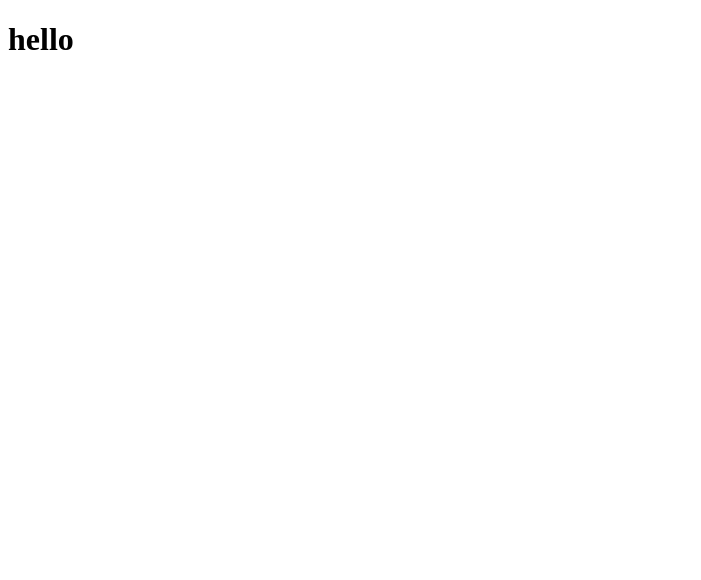
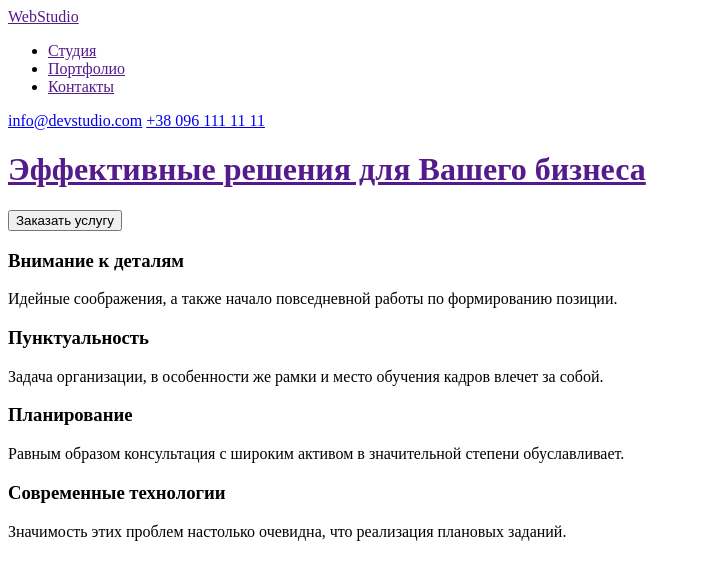
Before and after one commit to YuliyaKey/goit-markup-hw-01, a plain HTML site: page index.html in a window 1280 px wide. Shown: the whole page, without its empty margins (0-701 px from the left). Drawn offline with Linux system fonts and the light colour scheme.

Commit message:
Update index.html

```diff
--- a/index.html
+++ b/index.html
@@ -1,5 +1,5 @@
 <!DOCTYPE html>
-<html lang="en">
+<html lang="ru">
 <head>
     <meta charset="UTF-8">
     <meta http-equiv="X-UA-Compatible" content="IE=edge">
@@ -7,6 +7,49 @@
     <title>Document</title>
 </head>
 <body>
-   <h1>hello</h1>
+    <!--Шапка сайта с навигацией-->
+   <header>
+       <nav>
+           <a href="">WebStudio</a>
+            <ul>
+                <li>
+                    <a href="">Студия</a>
+                </li>
+                <li>
+                    <a href="">Портфолио</a>
+                </li>
+                <li>
+                    <a href="">Контакты</a>
+                </li>
+            </ul>
+       </nav>
+        <a href="mailto:info@devstudio.com">info@devstudio.com</a>
+        <a href="tel:+38 096 111 11 11">+38 096 111 11 11</a>
+   </header>
+   <!--Hero-->
+   <h1>
+       <a href="">Эффективные решения для Вашего бизнеса</a>
+   </h1>
+   <button type="button">Заказать услугу</button>
+   <!--h2 Наши преимущества-->
+   <section>
+        <h3>Внимание к деталям</h3>
+        <p>Идейные соображения, а также начало повседневной работы по формированию позиции.</p>
+   </section>
+   <section>
+        <h3>Пунктуальность</h3>
+        <p>Задача организации, в особенности же рамки и место обучения кадров влечет за собой.</p>
+   </section>
+    <section>
+        <h3>Планирование</h3>
+        <p>Равным образом консультация с широким активом в значительной степени обуславливает.</p>
+    </section>
+    <section>
+        <h3>Современные технологии</h3>
+        <p>Значимость этих проблем настолько очевидна, что реализация плановых заданий.</p>
+    </section>
+    <!--Чем мы занимаемся-->
+
+
 </body>
 </html>
```
